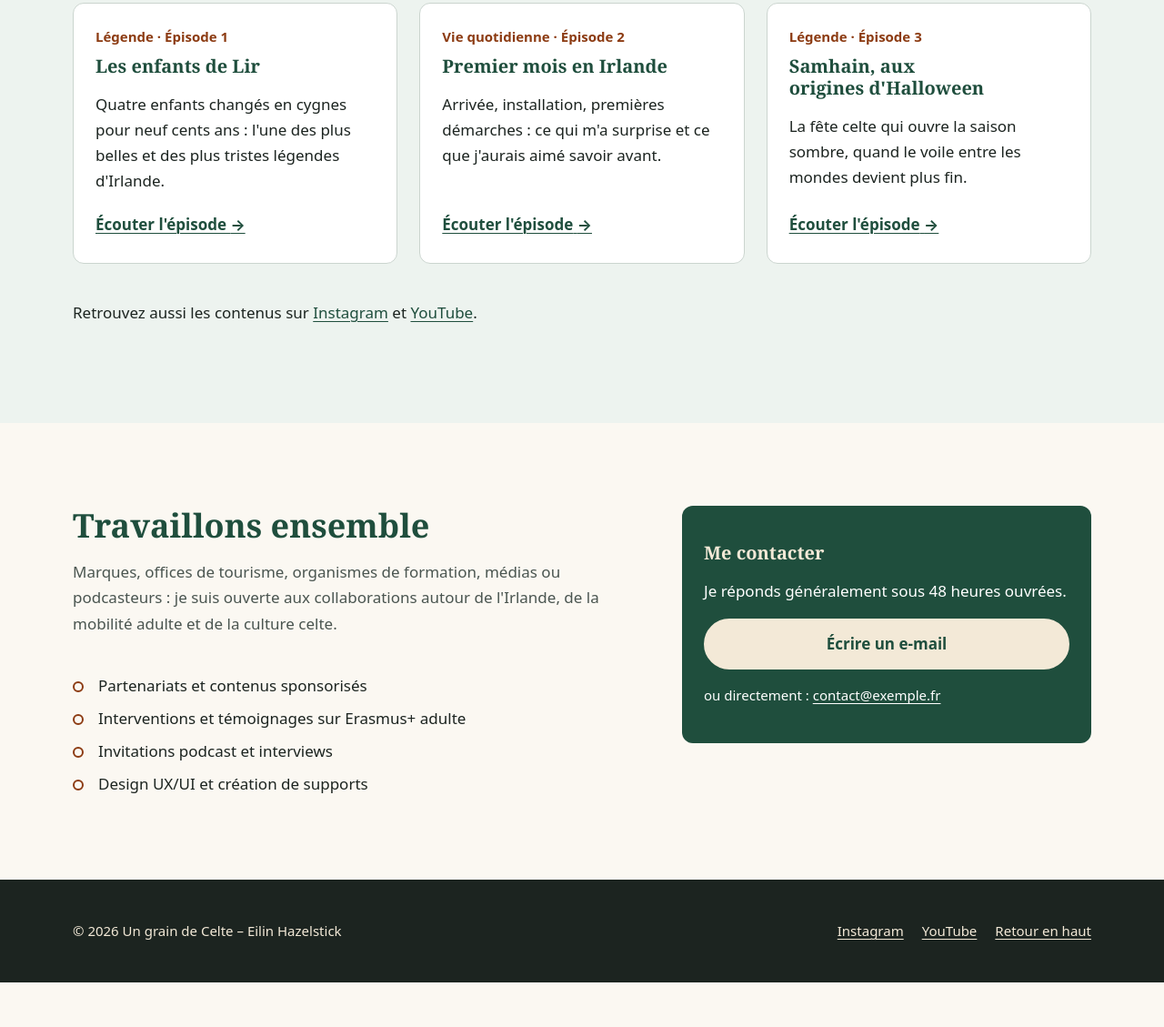
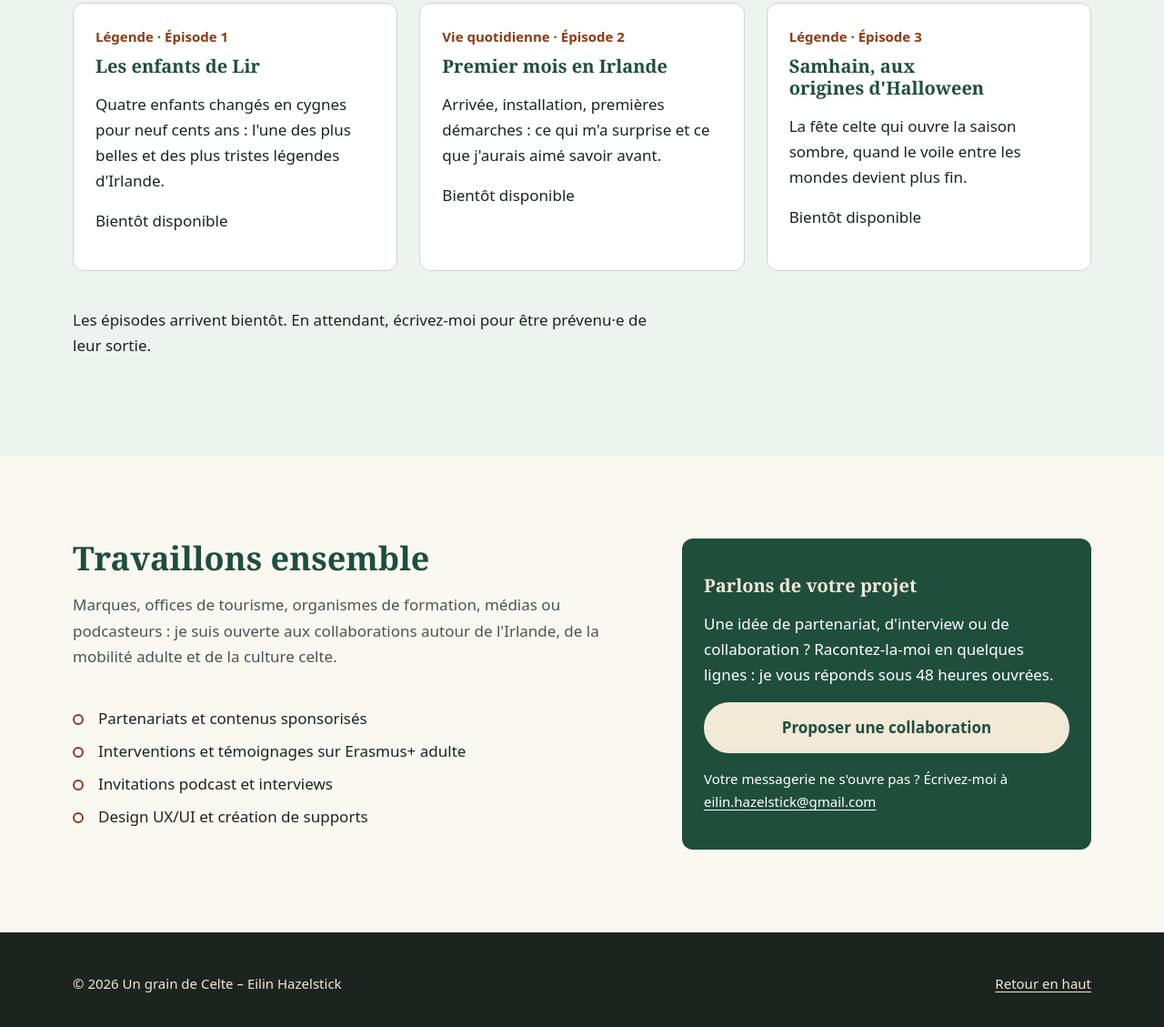
Before and after one commit to eilinhazelstick-lang/eilinhazelstick-lang.github.io, a plain HTML site: page index.html in a window 1280 px wide. Shown: the part 1486-2615 px from the top of the page at 91% size. Before the commit the page ends 2566 px from the top, so only its background shows below. Drawn offline with Linux system fonts and the light colour scheme.

Commit message:
Réécriture du bloc contact

```diff
--- a/index.html
+++ b/index.html
@@ -56,11 +56,7 @@
         "url": "https://eilinhazelstick-lang.github.io/",
         "knowsLanguage": ["fr", "en"],
         "knowsAbout": ["Erasmus+", "Irlande", "Mythologie celte", "Podcast", "Design UX/UI"],
-        "homeLocation": { "@type": "Place", "name": "Nantes, France" },
-        "sameAs": [
-          "https://www.instagram.com/A_REMPLACER/",
-          "https://www.youtube.com/@A_REMPLACER"
-        ]
+        "homeLocation": { "@type": "Place", "name": "Nantes, France" }
       }
     ]
   }
@@ -195,10 +191,7 @@
                 Quatre enfants changés en cygnes pour neuf cents ans : l'une des plus belles
                 et des plus tristes légendes d'Irlande.
               </p>
-              <!-- À REMPLACER : lien vers l'épisode -->
-              <a class="link-arrow" href="https://exemple.com/podcast/enfants-de-lir">
-                Écouter l'épisode<span class="visually-hidden"> « Les enfants de Lir »</span>
-              </a>
+              <p class="episode-status">Bientôt disponible</p>
             </article>
           </li>
           <li class="episode">
@@ -209,9 +202,7 @@
                 Arrivée, installation, premières démarches : ce qui m'a surprise
                 et ce que j'aurais aimé savoir avant.
               </p>
-              <a class="link-arrow" href="https://exemple.com/podcast/premier-mois">
-                Écouter l'épisode<span class="visually-hidden"> « Premier mois en Irlande »</span>
-              </a>
+              <p class="episode-status">Bientôt disponible</p>
             </article>
           </li>
           <li class="episode">
@@ -222,18 +213,13 @@
                 La fête celte qui ouvre la saison sombre, quand le voile entre
                 les mondes devient plus fin.
               </p>
-              <a class="link-arrow" href="https://exemple.com/podcast/samhain">
-                Écouter l'épisode<span class="visually-hidden"> « Samhain, aux origines d'Halloween »</span>
-              </a>
+              <p class="episode-status">Bientôt disponible</p>
             </article>
           </li>
         </ul>
 
         <p class="platforms">
-          Retrouvez aussi les contenus sur
-          <!-- À REMPLACER : vos profils -->
-          <a href="https://www.instagram.com/A_REMPLACER/">Instagram</a> et
-          <a href="https://www.youtube.com/@A_REMPLACER">YouTube</a>.
+          Les épisodes arrivent bientôt. En attendant, écrivez-moi pour être prévenu·e de leur sortie.
         </p>
       </div>
     </section>
@@ -257,14 +243,17 @@
         </div>
 
         <div class="contact-card">
-          <h3>Me contacter</h3>
-          <p>Je réponds généralement sous 48 heures ouvrées.</p>
-          <!-- À REMPLACER : adresse e-mail professionnelle -->
-          <a class="btn btn-primary btn-block" href="mailto:contact@exemple.fr?subject=Collaboration%20%E2%80%93%20Un%20grain%20de%20Celte">
-            Écrire un e-mail
+          <h3>Parlons de votre projet</h3>
+          <p>
+            Une idée de partenariat, d'interview ou de collaboration&nbsp;?
+            Racontez-la-moi en quelques lignes&nbsp;: je vous réponds sous 48&nbsp;heures ouvrées.
+          </p>
+          <a class="btn btn-primary btn-block" href="mailto:eilin.hazelstick@gmail.com?subject=Proposition%20de%20collaboration%20%E2%80%93%20Un%20grain%20de%20Celte">
+            Proposer une collaboration
           </a>
           <p class="contact-alt">
-            ou directement : <a href="mailto:contact@exemple.fr">contact@exemple.fr</a>
+            Votre messagerie ne s'ouvre pas&nbsp;? Écrivez-moi à
+            <a href="mailto:eilin.hazelstick@gmail.com">eilin.hazelstick@gmail.com</a>
           </p>
         </div>
       </div>
@@ -277,8 +266,6 @@
       <p>&copy; 2026 Un grain de Celte – Eilin Hazelstick</p>
       <nav aria-label="Liens secondaires">
         <ul>
-          <li><a href="https://www.instagram.com/A_REMPLACER/">Instagram</a></li>
-          <li><a href="https://www.youtube.com/@A_REMPLACER">YouTube</a></li>
           <li><a href="#contenu">Retour en haut</a></li>
         </ul>
       </nav>
```
